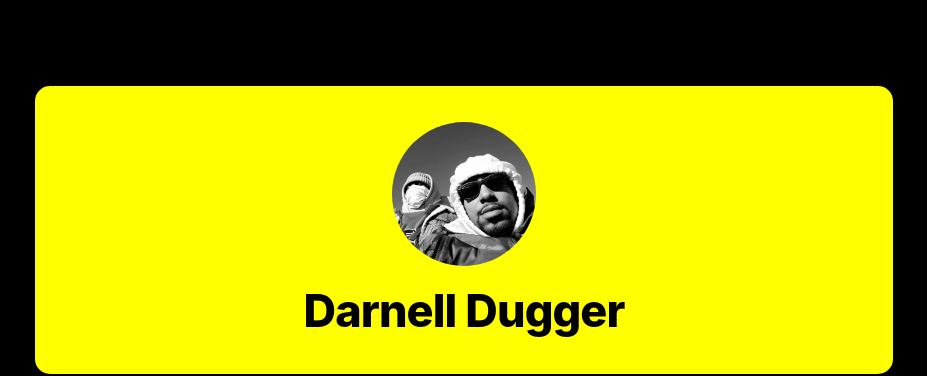
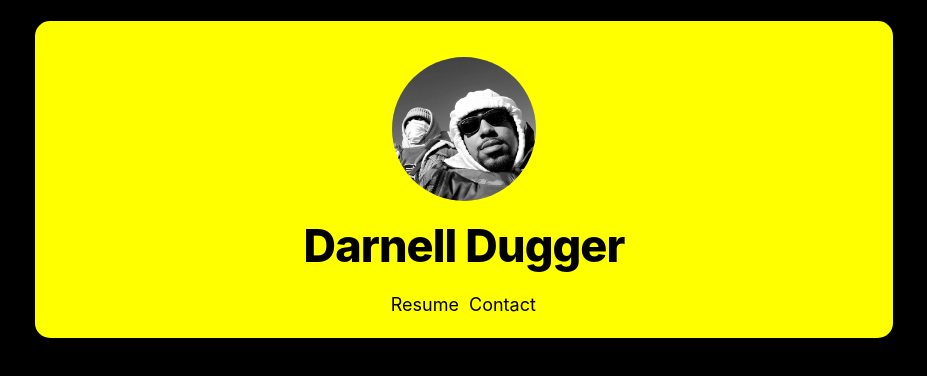
Before and after one commit to darnelldugger/nextjs-blog, a Next.js app: page / in a window 1280 px wide. Shown: the top 376 px of the page, without its empty margins (176-1103 px from the left). Built offline with nearby package versions, Linux system fonts and the light colour scheme.

Commit message:
add resume and contact to header

```diff
--- a/components/footer.js
+++ b/components/footer.js
@@ -1,7 +1,9 @@
+import styles from './layout.module.css'
+
 export default function Footer() {
   return (
     <>
-
+      <h1 className={styles.navStyle}> D Monney</h1>
     </>
   )
 }
--- a/components/layout.js
+++ b/components/layout.js
@@ -3,13 +3,12 @@ import Image from 'next/image'
 import styles from './layout.module.css'
 import utilStyles from '../styles/utils.module.css'
 import Link from 'next/link'
-import Navbar from './navbar'
-
 const name = 'Darnell Dugger'
 export const siteTitle = 'Darnell Dugger - Portfolio Website'
 
 export default function Layout({ children, home }) {
   return (
+    <>
       <div className={styles.container}>
         <Head>
           <link rel="icon" href="/favicon.ico" />
@@ -26,9 +25,6 @@ export default function Layout({ children, home }) {
           <meta name="og:title" content={siteTitle} />
           <meta name="twitter:card" content="summary_large_image" />
         </Head>
-      <Navbar
-      className={utilStyles.nav}
-      />
         <header className={styles.header}>
           {home ? (
             <>
@@ -41,6 +37,10 @@ export default function Layout({ children, home }) {
                 alt={name}
               />
               <h1 className={utilStyles.heading2Xl}>{name}</h1>
+              <ul className={utilStyles.listHeader}>
+                <li>Resume</li>
+                <li>Contact</li>
+              </ul>
             </>
           ) : (
             <>
@@ -73,5 +73,6 @@ export default function Layout({ children, home }) {
           </div>
         )}
       </div>
+    </>
   )
 }
--- a/components/layout.module.css
+++ b/components/layout.module.css
@@ -1,7 +1,7 @@
 .container {
   max-width: 50rem;
   padding: 0 1rem;
-  margin: 3rem auto 6rem;
+  margin: 1rem auto 6rem;
 }
 
 .header {
@@ -13,9 +13,14 @@
   border-style: solid;
   border-radius: 1rem;
 }
-.nav {
-  background-color: aquamarine;
+.navStyle {
+  background-color: yellow;
+  color: black;
 }
 .backToHome {
   margin: 3rem 0 0;
 }
+
+.resumeContact {
+  display: flex;
+}
--- a/components/navbar.js
+++ b/components/navbar.js
@@ -3,8 +3,8 @@ import utilStyles from '../styles/utils.module.css'
 
 export default function Navbar() {
   return (
-    <nav>
-      D Money
-    </nav>
+    <>
+      <h1 className={styles.navStyle}> D Monney</h1>
+    </>
   )
 }
--- a/styles/utils.module.css
+++ b/styles/utils.module.css
@@ -46,6 +46,15 @@
   grid-row-gap: 10px;
   grid-column-gap: 10px;
 }
+.listHeader {
+  list-style: none;
+  padding: 0;
+  margin: 0;
+  display: grid;
+  grid-template-columns: 1fr 1fr;
+  grid-row-gap: 10px;
+  grid-column-gap: 10px;
+}
 
 .listItem {
   margin: 0 0 1.25rem;
```
Lines whose indentation alone changed are shown as unchanged.
